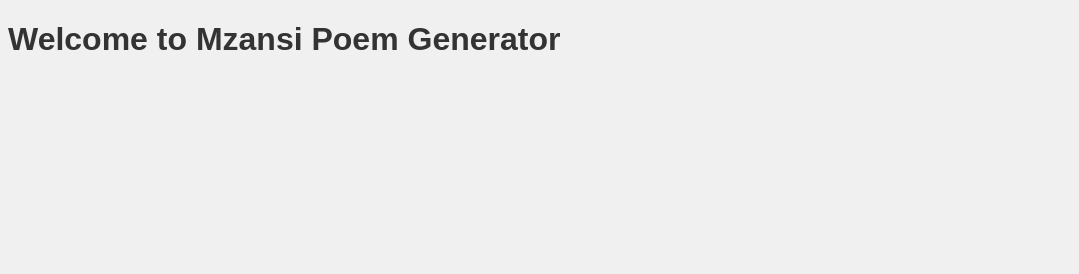
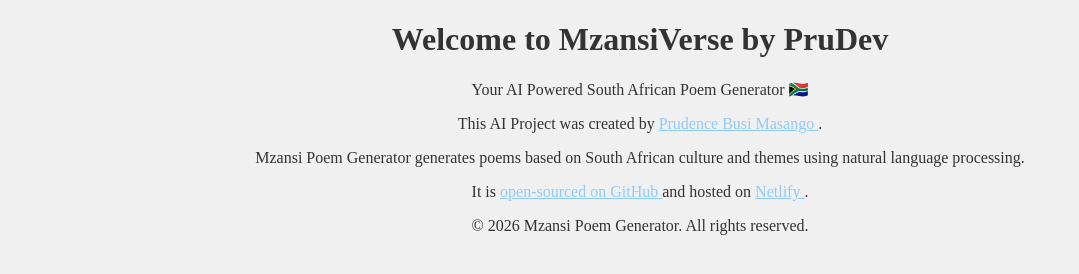
Before and after one commit to prudev-coding/mzansiverse-prudev, a plain HTML site: page index.html in a window 1280 px wide. Shown: the whole page, without its empty margins (0-1079 px from the left). Drawn offline with Linux system fonts and the light colour scheme.

Commit message:
Rebrand site and add footer info
Rename site to "MzansiVerse by PruDev" and add a footer with project description, author attribution, GitHub and Netlify links, and a 2026 copyright notice. Move the main heading into the footer and place the script tag at the end of the body. Update styles.css to center text and remove the explicit font-family declaration.

```diff
--- a/index.html
+++ b/index.html
@@ -2,15 +2,42 @@
 <html lang="en">
 
 <head>
-    <meta charset="UTF-8">
-    <meta name="viewport" content="width=device-width, initial-scale=1.0">
-    <link rel="stylesheet" href="src/styles.css">
-    <title>Mzansi Poem Generator</title>
+  <meta charset="UTF-8">
+  <meta name="viewport" content="width=device-width, initial-scale=1.0">
+  <link rel="stylesheet" href="src/styles.css">
+  <title>MzansiVerse by PruDev</title>
 </head>
 
 <body>
-    <h1>Welcome to Mzansi Poem Generator</h1>
 
-    <script src="src/index.js"></script>
+  <footer>
+    <h1>Welcome to MzansiVerse by PruDev</h1>
+    <p>Your AI Powered South African Poem Generator 🇿🇦</p>
+
+
+    <p>
+      This AI Project was created by
+      <a href="https://github.com/prudev-coding/mzansiverse-prudev" target="_blank" style="color: #90caf9;">
+        Prudence Busi Masango
+      </a>.
+    </p>
+    <p>
+      Mzansi Poem Generator generates poems based on South African culture and themes using natural language processing.
+    </p>
+    <p>
+      It is
+      <a href="https://github.com/prudev-coding/mzansi-poem-generator" target="_blank" style="color: #90caf9;">
+        open-sourced on GitHub
+      </a>
+      and hosted on
+      <a href="https://mzansiverse-prudev.netlify.app/" target="_blank" style="color: #90caf9;">
+        Netlify
+      </a>.
+    </p>
+    <p>&copy; 2026 Mzansi Poem Generator. All rights reserved.</p>
+  </footer>
+
+  <script src="src/index.js"></script>
 </body>
+
 </html>
--- a/src/styles.css
+++ b/src/styles.css
@@ -1,5 +1,5 @@
 body {
-    font-family: Arial, sans-serif;
     background-color: #f0f0f0;
     color: #333;
+    text-align: center;
 }
```
